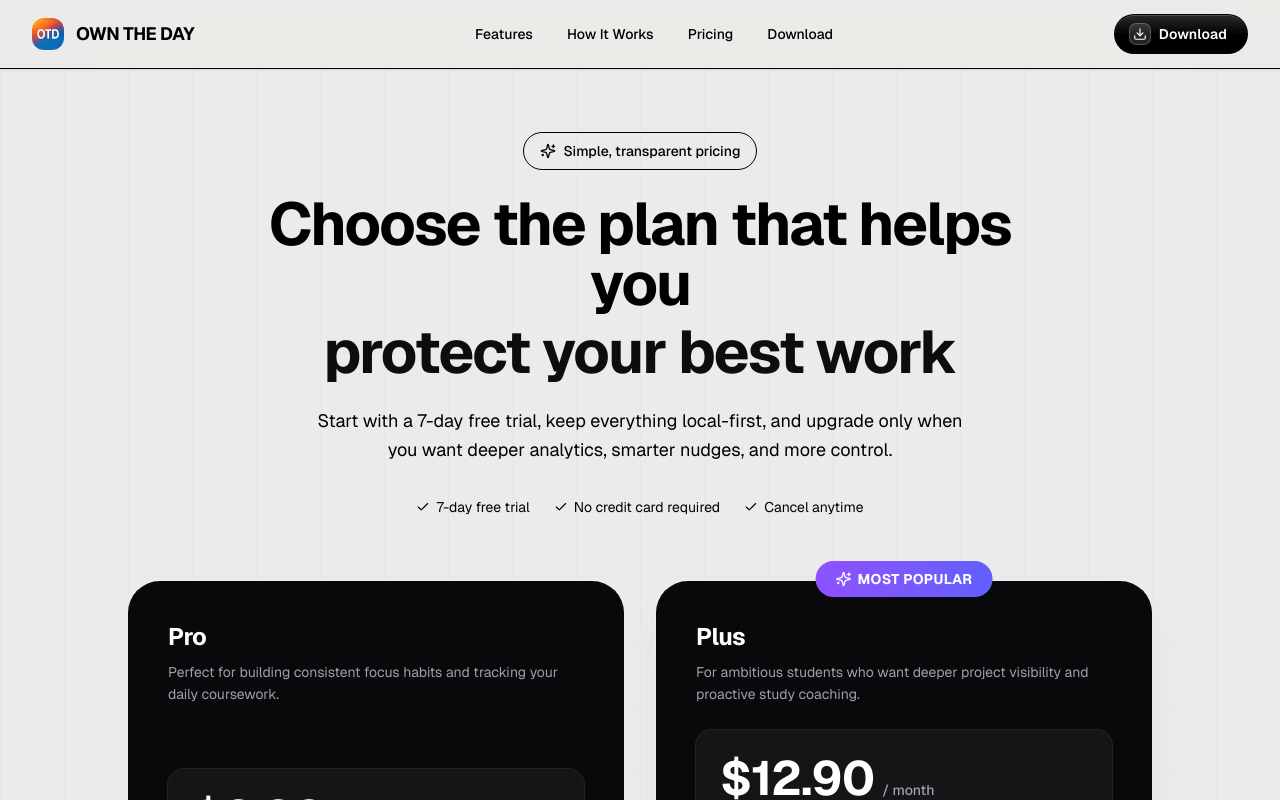
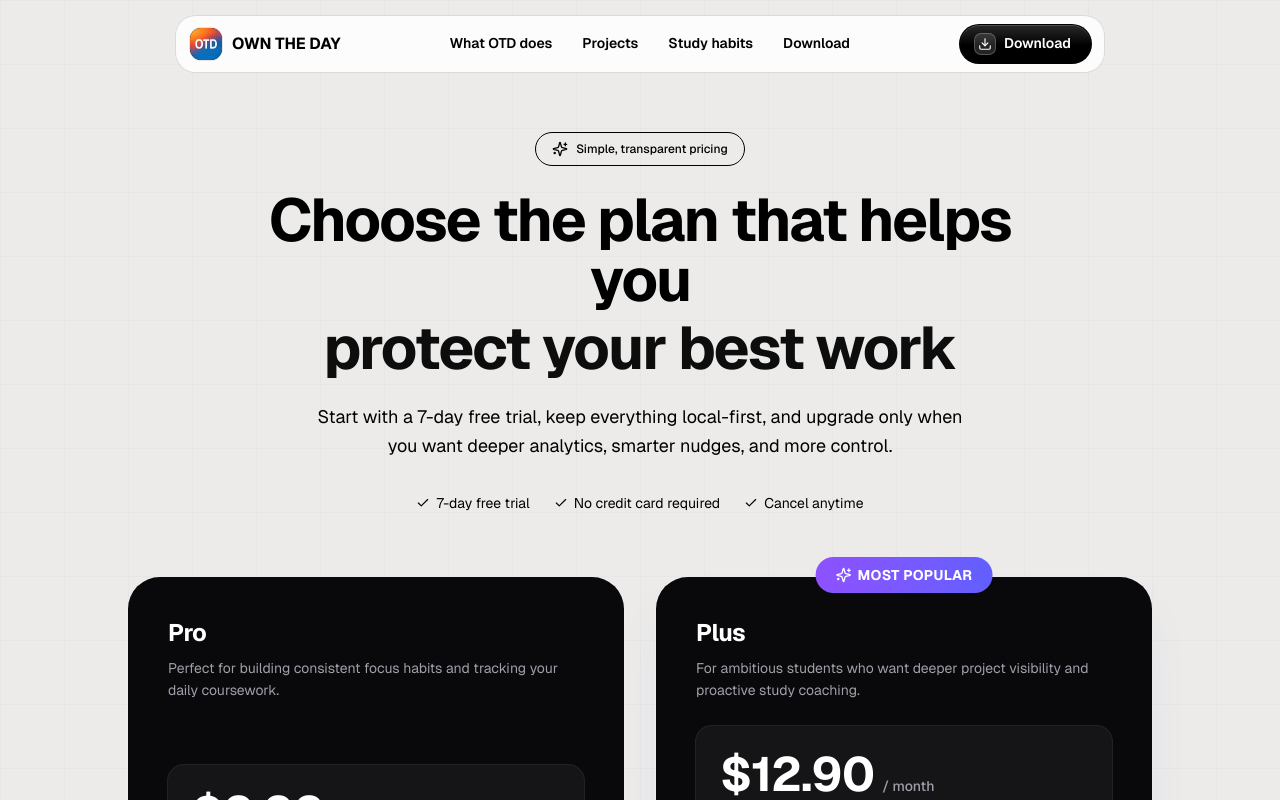
Before and after one commit to 0val-Wizard/otd-website, a Next.js app: page /pricing in a window 1280 px wide. Shown: the top 800 px of the page. Built offline with nearby package versions, Linux system fonts and the light colour scheme.

Commit message:
feat(ui): add GSAP/Lenis scroll motion and update layout and ui primitives

```diff
--- a/app/layout.tsx
+++ b/app/layout.tsx
@@ -2,6 +2,7 @@ import './globals.css';
 import type { Metadata, Viewport } from 'next';
 import localFont from 'next/font/local';
 import { NavigationProgress } from '@/components/navigation-progress';
+import { SubtleMotion } from '@/components/subtle-motion';
 import { Suspense } from 'react';
 import { withBasePath } from '@/lib/site-url';
 
@@ -14,7 +15,7 @@ const geistSans = localFont({
 
 export const metadata: Metadata = {
   title: 'OTD - Own The Day',
-  description: 'Transform your productivity with AI-powered focus tools, private activity insight, and clear project progress.',
+  description: 'OTD helps uni and poly students track project progress, catch distractions, and understand study habits with private desktop data.',
   icons: {
     icon: withBasePath('/OTD_logo.png'),
     shortcut: withBasePath('/OTD_logo.png'),
@@ -23,7 +24,8 @@ export const metadata: Metadata = {
 };
 
 export const viewport: Viewport = {
-  maximumScale: 1,
+  width: 'device-width',
+  initialScale: 1,
 };
 
 export default function RootLayout({
@@ -40,6 +42,7 @@ export default function RootLayout({
         <Suspense>
           <NavigationProgress />
         </Suspense>
+        <SubtleMotion />
         {children}
       </body>
     </html>
--- a/components/marketing-header.tsx
+++ b/components/marketing-header.tsx
@@ -23,20 +23,20 @@ const navLinks: Array<{
   page?: ActivePage;
   prefetch?: boolean;
 }> = [
-  { href: '/#features', label: 'Features' },
-  { href: '/#how-it-works', label: 'How It Works' },
-  { href: '/pricing', label: 'Pricing', page: 'pricing', prefetch: true },
+  { href: '/#features', label: 'What OTD does' },
+  { href: '/#project-tracking', label: 'Projects' },
+  { href: '/#study-habits', label: 'Study habits' },
   { href: '/download', label: 'Download', page: 'download', prefetch: true },
 ];
 
 export function OTDLogo({ size = 'default' }: { size?: 'default' | 'large' }) {
   return (
-    <div className="flex items-center gap-3">
+    <div className="flex items-center gap-2.5">
       <div className="relative group">
         <div
           className={`${
             size === 'large' ? 'h-10 w-10' : 'h-8 w-8'
-          } flex items-center justify-center rounded-xl overflow-hidden shadow-lg shadow-primary/15 transition-all duration-300 group-hover:shadow-primary/30`}
+          } flex items-center justify-center overflow-hidden rounded-[0.7rem] bg-black shadow-[0_10px_30px_-18px_rgba(0,0,0,0.85)] ring-1 ring-black/10 transition-transform duration-300 group-hover:scale-[1.02]`}
         >
           <img
             src={withBasePath('/OTD_logo.png')}
@@ -46,8 +46,8 @@ export function OTDLogo({ size = 'default' }: { size?: 'default' | 'large' }) {
         </div>
       </div>
       <span
-        className={`font-bold tracking-[-0.02em] text-foreground ${
-          size === 'large' ? 'text-xl' : 'text-lg'
+        className={`font-bold text-foreground ${
+          size === 'large' ? 'type-card-title-sm' : 'type-panel-title'
         }`}
       >
         OWN THE DAY
@@ -89,11 +89,11 @@ export function MarketingHeader({
   }, []);
 
   const ctaClassName =
-    'download-cta download-cta--nav btn-glow h-10 rounded-full px-3.5 pr-5 text-sm font-semibold tracking-[0.01em] transition-all duration-300 hover:-translate-y-0.5';
+    'download-cta download-cta--nav h-10 rounded-full px-3.5 pr-5 type-body-sm font-semibold transition-all duration-300 hover:-translate-y-0.5';
 
   const renderCta = (mobile = false) => {
     const className = mobile
-      ? 'download-cta btn-glow h-12 w-full rounded-xl px-4 text-sm font-semibold tracking-[0.01em] transition-all duration-300'
+      ? 'download-cta h-12 w-full rounded-full px-4 type-body-sm font-semibold transition-all duration-300'
       : ctaClassName;
 
     if (ctaDownload) {
@@ -124,13 +124,15 @@ export function MarketingHeader({
   return (
     <>
       <header
-        className={`fixed left-0 right-0 top-0 z-50 transition-all duration-500 ${
-          alwaysSolid || scrolled
-            ? 'border-b border-border/40 bg-background/70 shadow-[0_1px_3px_rgba(0,0,0,0.08)] backdrop-blur-2xl'
-            : 'bg-transparent'
-        }`}
+        className="fixed left-0 right-0 top-0 z-50 px-4 pt-4 transition-all duration-300 sm:px-6"
       >
-        <div className="mx-auto flex h-[4.25rem] max-w-7xl items-center justify-between px-4 sm:px-6 lg:px-8">
+        <div
+          className={`mx-auto flex h-14 w-full max-w-[58rem] items-center justify-between rounded-[1.25rem] px-2.5 pl-3.5 transition-all duration-300 sm:px-3 sm:pl-3.5 ${
+            alwaysSolid || scrolled
+              ? 'bg-white/86 shadow-[0_18px_60px_-42px_rgba(0,0,0,0.7)] ring-1 ring-black/[0.07] backdrop-blur-2xl'
+              : 'bg-white/72 shadow-[0_14px_54px_-46px_rgba(0,0,0,0.8)] ring-1 ring-black/[0.05] backdrop-blur-xl'
+          }`}
+        >
           <Link href="/" className="shrink-0">
             <OTDLogo />
           </Link>
@@ -144,10 +146,10 @@ export function MarketingHeader({
                   key={link.href}
                   href={link.href}
                   prefetch={link.prefetch ?? false}
-                  className={`relative rounded-lg px-4 py-2 text-sm font-medium transition-all duration-200 ${
+                  className={`relative rounded-full px-3.5 py-2 type-nav font-semibold transition-all duration-200 ${
                     isActive
-                      ? 'bg-muted/40 text-foreground'
-                      : 'text-muted-foreground hover:bg-muted/40 hover:text-foreground'
+                      ? 'bg-black text-white'
+                      : 'text-muted-foreground hover:bg-black/[0.06] hover:text-foreground'
                   }`}
                 >
                   {link.label}
@@ -160,8 +162,8 @@ export function MarketingHeader({
             <div className="hidden sm:block">{renderCta()}</div>
             <button
               onClick={() => setMobileOpen((open) => !open)}
-              className="flex h-9 w-9 items-center justify-center rounded-lg text-muted-foreground transition-all duration-200 hover:bg-muted/50 hover:text-foreground md:hidden"
-              aria-label="Toggle menu"
+              className="flex h-10 w-10 shrink-0 items-center justify-center rounded-full text-muted-foreground transition-all duration-200 hover:bg-black/[0.06] hover:text-foreground md:hidden"
+              aria-label={mobileOpen ? 'Close menu' : 'Open menu'}
             >
               {mobileOpen ? <X className="h-5 w-5" /> : <Menu className="h-5 w-5" />}
             </button>
@@ -175,7 +177,7 @@ export function MarketingHeader({
             className="absolute inset-0 bg-background/50 backdrop-blur-sm"
             onClick={() => setMobileOpen(false)}
           />
-          <div className="absolute left-0 right-0 top-[4.25rem] space-y-1 border-b border-border/40 bg-background/95 p-5 shadow-2xl backdrop-blur-2xl">
+          <div className="absolute left-4 right-4 top-[5rem] space-y-1 rounded-[1.5rem] bg-white/95 p-3 shadow-[0_24px_70px_-38px_rgba(0,0,0,0.75)] ring-1 ring-black/[0.08] backdrop-blur-2xl">
             {navLinks.map((link) => {
               const isActive = link.page === activePage;
 
@@ -185,17 +187,17 @@ export function MarketingHeader({
                   href={link.href}
                   prefetch={link.prefetch ?? false}
                   onClick={() => setMobileOpen(false)}
-                  className={`block rounded-xl px-4 py-3.5 text-base font-medium transition-colors ${
+                  className={`block rounded-full px-4 py-3 type-body font-semibold transition-colors ${
                     isActive
-                      ? 'bg-muted/50 text-foreground'
-                      : 'text-foreground/80 hover:bg-muted/40 hover:text-foreground'
+                      ? 'bg-black text-white'
+                      : 'text-foreground/80 hover:bg-black/[0.06] hover:text-foreground'
                   }`}
                 >
                   {link.label}
                 </Link>
               );
             })}
-            <div className="px-4 pt-4">{renderCta(true)}</div>
+            <div className="px-1 pt-3">{renderCta(true)}</div>
           </div>
         </div>
       )}
--- /dev/null
+++ b/components/subtle-motion.tsx
@@ -0,0 +1,95 @@
+'use client';
+
+import { useEffect } from 'react';
+import { usePathname } from 'next/navigation';
+
+export function SubtleMotion() {
+  const pathname = usePathname();
+
+  useEffect(() => {
+    if (window.matchMedia('(prefers-reduced-motion: reduce)').matches) {
+      return;
+    }
+
+    let cleanupTicker: (() => void) | undefined;
+    let cleanupContext: (() => void) | undefined;
+    let cancelled = false;
+
+    async function startMotion() {
+      const [{ default: Lenis }, { gsap }, { ScrollTrigger }] = await Promise.all([
+        import('lenis'),
+        import('gsap'),
+        import('gsap/ScrollTrigger'),
+      ]);
+
+      if (cancelled) return;
+
+      gsap.registerPlugin(ScrollTrigger);
+
+      const lenis = new Lenis({
+        duration: 0.85,
+        easing: (t: number) => 1 - Math.pow(1 - t, 3),
+        smoothWheel: true,
+      });
+
+      lenis.on('scroll', ScrollTrigger.update);
+
+      const tick = (time: number) => {
+        lenis.raf(time * 1000);
+      };
+
+      gsap.ticker.add(tick);
+      gsap.ticker.lagSmoothing(0);
+      cleanupTicker = () => {
+        gsap.ticker.remove(tick);
+        lenis.destroy();
+      };
+
+      const context = gsap.context(() => {
+        gsap.from('[data-hero-item]', {
+          y: 14,
+          autoAlpha: 0,
+          duration: 0.28,
+          stagger: 0.04,
+          ease: 'power2.out',
+          clearProps: 'transform,opacity,visibility',
+        });
+
+        gsap.to('[data-scan-line]', {
+          xPercent: 220,
+          duration: 3.4,
+          repeat: -1,
+          ease: 'none',
+        });
+
+        gsap.utils.toArray<HTMLElement>('[data-reveal]').forEach((element) => {
+          gsap.from(element, {
+            y: 16,
+            autoAlpha: 0,
+            duration: 0.26,
+            ease: 'power2.out',
+            clearProps: 'transform,opacity,visibility',
+            scrollTrigger: {
+              trigger: element,
+              start: 'top 88%',
+              once: true,
+            },
+          });
+        });
+      });
+
+      cleanupContext = () => context.revert();
+      ScrollTrigger.refresh();
+    }
+
+    startMotion();
+
+    return () => {
+      cancelled = true;
+      cleanupContext?.();
+      cleanupTicker?.();
+    };
+  }, [pathname]);
+
+  return null;
+}
--- a/components/ui/badge.tsx
+++ b/components/ui/badge.tsx
@@ -4,7 +4,7 @@ import { cva, type VariantProps } from "class-variance-authority"
 import { cn } from "@/lib/utils"
 
 const badgeVariants = cva(
-  "inline-flex items-center rounded-full border px-2.5 py-0.5 text-xs font-semibold transition-colors focus:outline-none focus:ring-2 focus:ring-ring focus:ring-offset-2",
+  "inline-flex items-center rounded-full border px-2.5 py-0.5 type-caption font-semibold transition-colors focus:outline-none focus:ring-2 focus:ring-ring focus:ring-offset-2",
   {
     variants: {
       variant: {
--- a/components/ui/button.tsx
+++ b/components/ui/button.tsx
@@ -5,7 +5,7 @@ import { cva, type VariantProps } from "class-variance-authority"
 import { cn } from "@/lib/utils"
 
 const buttonVariants = cva(
-  "inline-flex items-center justify-center whitespace-nowrap rounded-xl text-sm font-medium transition-all duration-200 ease-out focus-visible:outline-none focus-visible:ring-2 focus-visible:ring-ring focus-visible:ring-offset-2 focus-visible:ring-offset-background disabled:pointer-events-none disabled:opacity-50 active:scale-[0.98]",
+  "inline-flex items-center justify-center whitespace-nowrap rounded-xl type-body-sm font-medium transition-all duration-200 ease-out focus-visible:outline-none focus-visible:ring-2 focus-visible:ring-ring focus-visible:ring-offset-2 focus-visible:ring-offset-background disabled:pointer-events-none disabled:opacity-50 active:scale-[0.98]",
   {
     variants: {
       variant: {
@@ -28,9 +28,9 @@ const buttonVariants = cva(
       },
       size: {
         default: "h-10 px-4 py-2",
-        sm: "h-8 rounded-lg px-3 text-xs",
-        lg: "h-12 rounded-xl px-8 text-base",
-        xl: "h-14 rounded-xl px-10 text-lg",
+        sm: "h-8 rounded-lg px-3 type-body-sm",
+        lg: "h-12 rounded-xl px-8 type-body",
+        xl: "h-14 rounded-xl px-10 type-body-lg",
         icon: "h-10 w-10",
       },
     },
--- a/components/ui/card.tsx
+++ b/components/ui/card.tsx
@@ -35,7 +35,7 @@ const CardTitle = React.forwardRef<
 >(({ className, ...props }, ref) => (
   <h3
     ref={ref}
-    className={cn("font-semibold leading-none tracking-tight text-foreground", className)}
+    className={cn("type-panel-title font-semibold text-foreground", className)}
     {...props}
   />
 ))
@@ -47,7 +47,7 @@ const CardDescription = React.forwardRef<
 >(({ className, ...props }, ref) => (
   <p
     ref={ref}
-    className={cn("text-sm text-muted-foreground", className)}
+    className={cn("type-body-sm text-muted-foreground", className)}
     {...props}
   />
 ))
```
Also changed, not shown: components/ui/dropdown-menu.tsx (+6 -6 lines).
